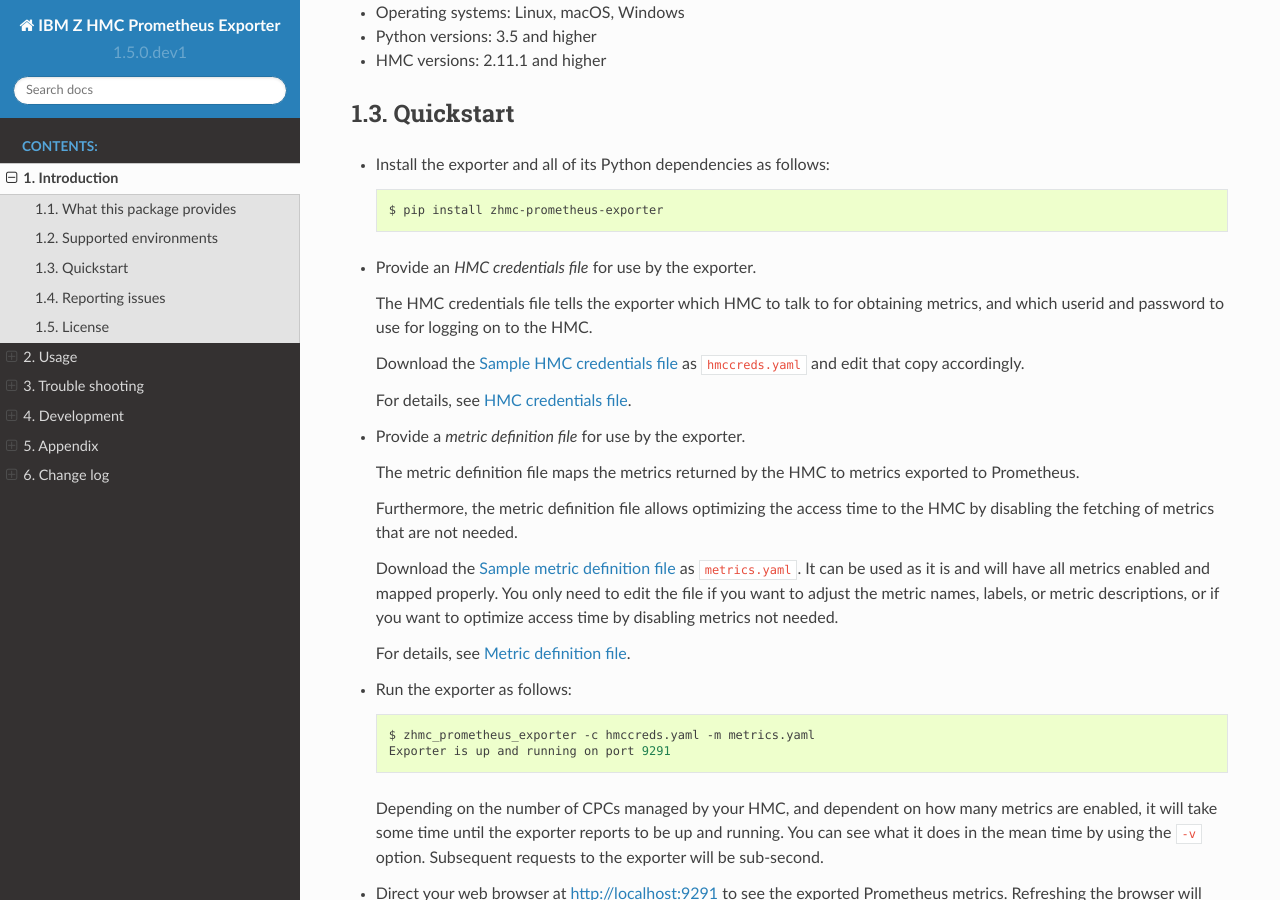
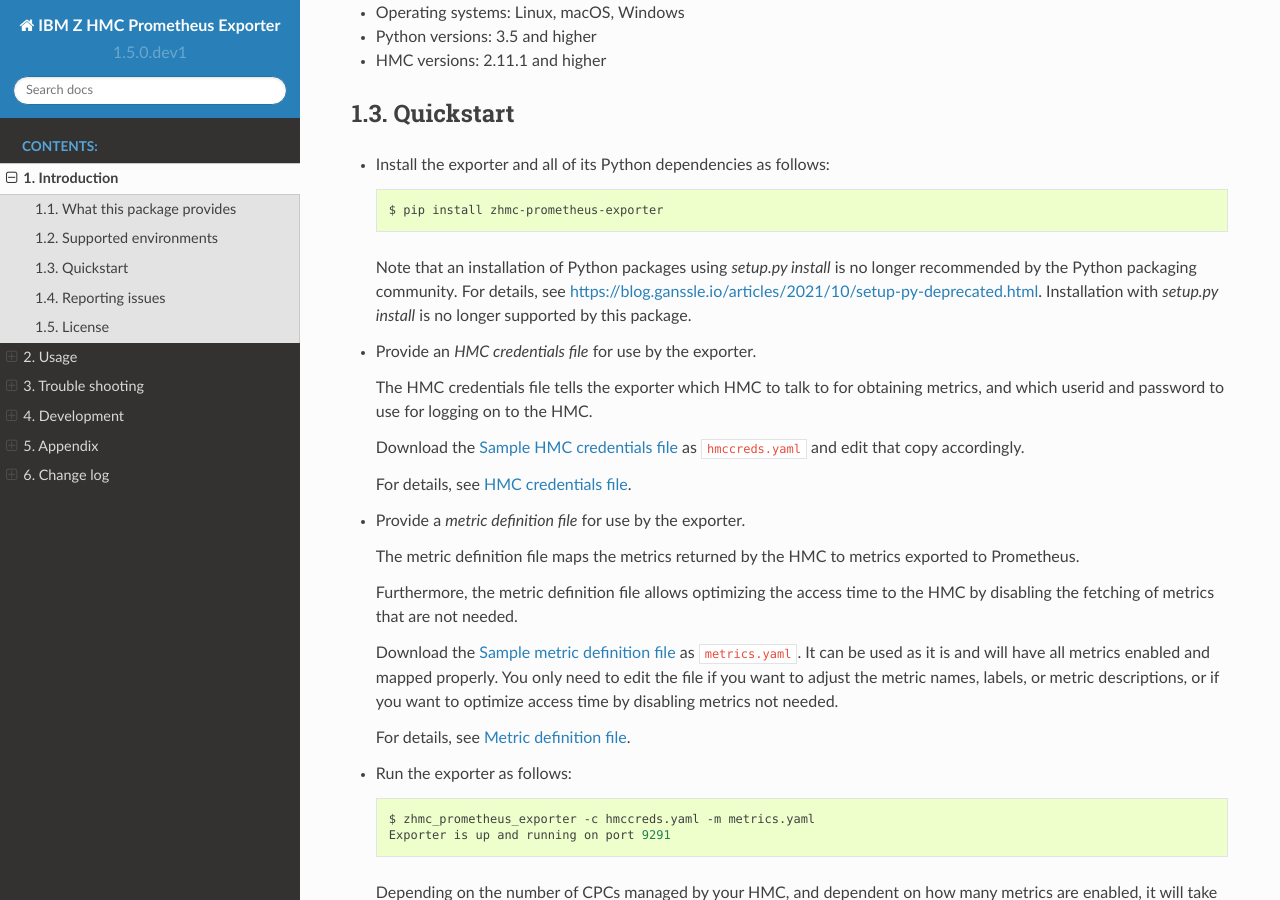
Before and after one commit to zhmcclient/zhmc-prometheus-exporter, a Sphinx documentation site: the page built from docs/intro.rst, in a window 1280 px wide and 900 px high, scrolled down 439 px. Built offline with Sphinx 7.4.7 and the Read the Docs theme 2.0.0, drawn with Linux system fonts in a browser that asks for light colours.

Commit message:
Removed setup.py based install
Signed-off-by: Andreas Maier <maiera@de.ibm.com>

```diff
--- a/docs/changes.rst
+++ b/docs/changes.rst
@@ -25,6 +25,9 @@
 Released: not yet
 
 **Incompatible changes:**
+
+* Installation of this package using "setup.py" is no longer supported.
+  Use "pip" instead.
 
 **Deprecations:**
 
--- a/docs/intro.rst
+++ b/docs/intro.rst
@@ -46,6 +46,11 @@
   .. code-block:: bash
 
       $ pip install zhmc-prometheus-exporter
+
+  Note that an installation of Python packages using `setup.py install` is no
+  longer recommended by the Python packaging community. For details, see
+  https://blog.ganssle.io/articles/2021/10/setup-py-deprecated.html.
+  Installation with `setup.py install` is no longer supported by this package.
 
 * Provide an *HMC credentials file* for use by the exporter.
 
```
